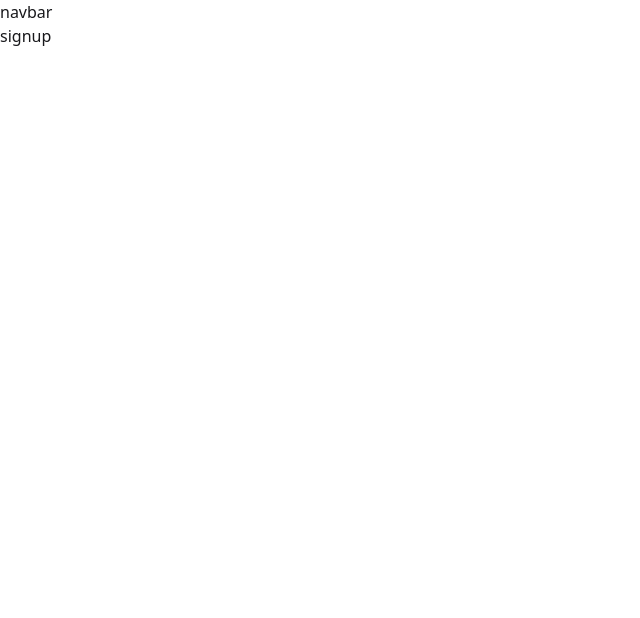
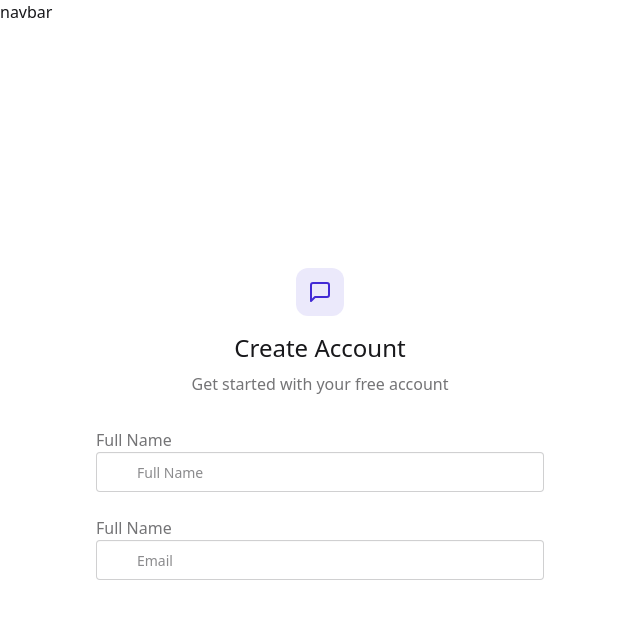
Before and after one commit to Anuragp-dev/Chatify---Real-Time-Chat-App, a React app in the folder frontend/: page /signup in a window 1280 px wide. Shown: the top 618 px of the page, without its empty margins (0-640 px from the left). Built offline with nearby package versions, Linux system fonts and the light colour scheme; no server answers; the HTML template or start-up script is replaced by a standard one.

Commit message:
started ui signup page

```diff
--- a/frontend/package.json
+++ b/frontend/package.json
@@ -12,6 +12,7 @@
   "dependencies": {
     "@tailwindcss/postcss": "^4.1.2",
     "axios": "^1.8.4",
+    "lucide-react": "^0.487.0",
     "postcss": "^8.5.3",
     "react": "^19.0.0",
     "react-dom": "^19.0.0",
--- a/frontend/src/App.jsx
+++ b/frontend/src/App.jsx
@@ -1,14 +1,32 @@
 import React from 'react'
 import Navbar from './components/Navbar'
-import { Routes, Route } from 'react-router-dom'
+import { Routes, Route, Navigate } from 'react-router-dom'
 import Home from './pages/HomePage'
 import Signup from './pages/signUpPages'
 import Login from './pages/LoginPage'
 import Settings from './pages/SettingsPage'
 import Profile from './pages/ProfilePage'
+import { useAuthStore } from './store/useAuthStore'
+import { Loader } from 'lucide-react'
 
 
-  const App = () => {
+const App = () => {
+
+  const { authUser, checkAuth, isCheckingAuth } = useAuthStore()
+
+  React.useEffect(() => {
+    checkAuth()
+  }, [checkAuth])
+
+
+  if (isCheckingAuth && !authUser) return (
+
+    <div className='flex justify-center items-center h-screen'>
+      <Loader className='size-10 animate-spin' />
+    </div >
+  )
+
+
   return (
     <div>
 
@@ -16,11 +34,11 @@
 
 
       <Routes>
-        <Route path="/" element={<Home />} />
-        <Route path="/signup" element={<Signup />} />
-        <Route path="/login" element={<Login />} />
+        <Route path="/" element={authUser ? <Home /> : <Navigate to="/login" />} />
+        <Route path="/signup" element={!authUser ? <Signup /> : <Navigate to="/" />} />
+        <Route path="/login" element={!authUser ? <Login /> : <Navigate to="/" />} />
         <Route path="/settings" element={<Settings />} />
-        <Route path="/profile" element={<Profile />} />
+        <Route path="/profile" element={authUser ? <Profile /> : <Navigate to="/login" />} />
       </Routes>
 
 
--- a/frontend/src/lib/axios.js
+++ b/frontend/src/lib/axios.js
@@ -1,6 +1,8 @@
 import axios from 'axios'
 
-const axiosInstance = axios.create({
+ const axiosInstance = axios.create({
     baseURL: 'http://localhost:5001/api',
     withCredentials: true,
 })
+
+export default axiosInstance
--- a/frontend/src/pages/signUpPages.jsx
+++ b/frontend/src/pages/signUpPages.jsx
@@ -1,11 +1,92 @@
 import React from 'react'
+import { useAuthStore } from '../store/useAuthStore'
+import { Mail, MessageSquare, User } from 'lucide-react'
 
 const signUpPages = () => {
-  return (
-    <div>
-      signup
-    </div>
-  )
+    const [showPassword, setShowPassword] = React.useState(false)
+    const [formData, setFormData] = React.useState({
+        fullName: '',
+        email: '',
+        password: '',
+    })
+
+    const { signup, isSigningUp } = useAuthStore()
+
+
+    const validateForm = () => { }
+    const handleSubmit = (e) => {
+        e.preventDefault()
+    }
+
+    return (
+        <div className='min-h-screen grid lg:grid-cols-2' >
+            {/* left */}
+            <div className='flex flex-col justify-center items-center p-6 sm:p-12 '>
+                <div className='w-full max-w-md space-y-8'>
+                    {/* logo */}
+                    <div className='text-center mb-8'>
+                        <div className='flex flex-col items-center gap-2 group'>
+                            <div className='size-12 rounded-xl bg-primary/10 flex items-center justify-center group-hover:bg-primary/20 transition-colors'>
+
+                                <MessageSquare className="size-6 text-primary" />
+
+                            </div>
+                            <h1 className='text-2xl front-bold mt-2'> Create Account</h1>
+                            <p className='text-base-content/60'>Get started with your free account</p>
+                        </div>
+                    </div>
+
+                    {/* form */}
+                    <form className='space-y-6' onSubmit={handleSubmit}>
+                        <div className='form-control'>
+                            <label className='label'>
+                                <span className='label-text font-medium'>Full Name</span>
+                            </label>
+                            <div className='relative'>
+                                <div className='absolute inset-y-0 left-0 pl-3 flex items-center pointer-events-none'>
+                                    <User className='size-5 text-base-content/60' />
+
+                                </div>
+
+                                <input
+                                    type="text"
+                                    placeholder="Full Name"
+                                    className={`input input-bordered w-full pl-10`}
+                                    value={formData.fullName}
+                                    onChange={(e) => setFormData({ ...formData, fullName: e.target.value })}
+                                />
+                            </div>
+                        </div>
+
+                        <div className='form-control'>
+                            <label className='label'>
+                                <span className='label-text font-medium'>Full Name</span>
+                            </label>
+                            <div className='relative'>
+                                <div className='absolute inset-y-0 left-0 pl-3 flex items-center pointer-events-none'>
+                                    <Mail className='size-5 text-base-content/40' />
+
+                                </div>
+
+                                <input
+                                    type="text"
+                                    className={`input input-bordered w-full pl-10`}
+                                    placeholder="Email"
+                                    value={formData.email}
+                                    onChange={(e) => setFormData({ ...formData, email: e.target.value })}
+                                />
+                            </div>
+                        </div>
+
+
+
+                    </form>
+
+                </div>
+
+            </div>
+        </div>
+    )
 }
 
 export default signUpPages
--- a/frontend/src/store/useAuthStore.js
+++ b/frontend/src/store/useAuthStore.js
@@ -20,10 +20,32 @@
         try {
 
             const res = await axiosInstance.get('/auth/check')
+            set({ authUser: res.data })
+
+        } catch (error) {
+            console.log("error in checking auth", error)
+            set({ authUser: null })
+
+        } finally {
+            set({ isCheckingAuth: false })
+        }
+    },
 
 
+    signup: async (data) => {
+
+        set({ isSigningUp: true })
+
+        try {
+
+            const res = await axiosInstance.post('/auth/signup', data)
+            set({ authUser: res.data })
+
         } catch (error) {
+            console.log("error in signup", error)
 
+        } finally {
+            set({ isSigningUp: false })
         }
     }
 
```
Also changed, not shown: 2 other files (tests, documents, lock files or other folders).
